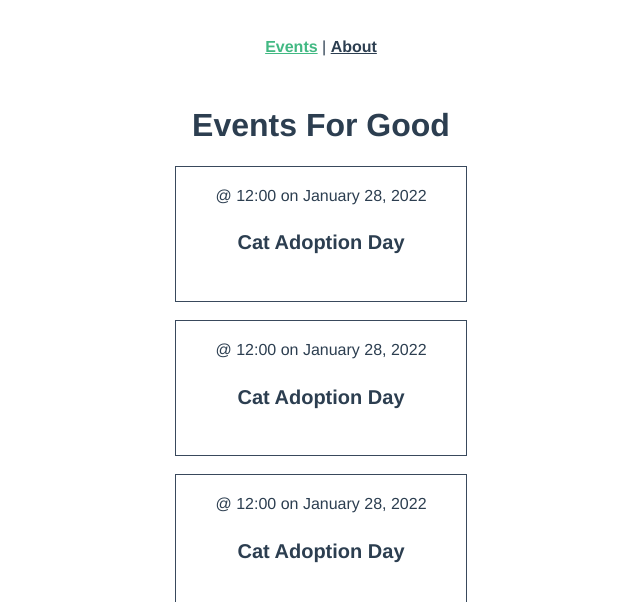
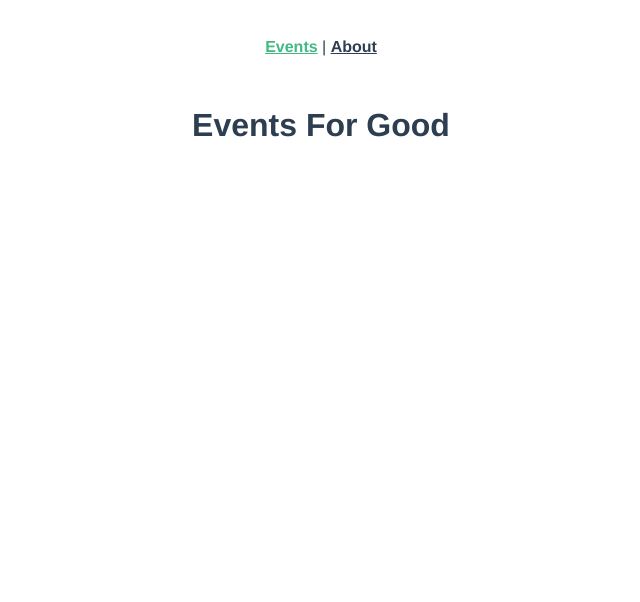
Before and after one commit to eduardomecchia/real-world-vue, a Vue app: page / in a window 1280 px wide. Shown: the top 602 px of the page, without its empty margins (319-959 px from the left). Built offline with nearby package versions, Linux system fonts and the light colour scheme.

Commit message:
Install Axios and delete hardcoded event data

```diff
--- a/package.json
+++ b/package.json
@@ -8,6 +8,7 @@
     "lint": "vue-cli-service lint"
   },
   "dependencies": {
+    "axios": "^0.21.1",
     "core-js": "^3.6.5",
     "vue": "^3.0.0",
     "vue-router": "^4.0.0-0",
--- a/src/views/EventList.vue
+++ b/src/views/EventList.vue
@@ -17,43 +17,7 @@ export default {
 
   data() {
     return {
-      events: [
-        {
-          id: 5928101,
-          category: 'animal welfare',
-          title: 'Cat Adoption Day',
-          description: 'Find your new feline friend at this event',
-          location: 'Meow Town',
-          date: 'January 28, 2022',
-          time: '12:00',
-          petsAllowed: true,
-          organizer: 'Kat Laydee'
-        },
-
-        {
-          id: 5928102,
-          category: 'animal welfare',
-          title: 'Cat Adoption Day',
-          description: 'Find your new feline friend at this event',
-          location: 'Meow Town',
-          date: 'January 28, 2022',
-          time: '12:00',
-          petsAllowed: true,
-          organizer: 'Kat Laydee'
-        },
-
-        {
-          id: 5928103,
-          category: 'animal welfare',
-          title: 'Cat Adoption Day',
-          description: 'Find your new feline friend at this event',
-          location: 'Meow Town',
-          date: 'January 28, 2022',
-          time: '12:00',
-          petsAllowed: true,
-          organizer: 'Kat Laydee'
-        },
-      ]
+      events: null
     }
   }
 }
```
Also changed, not shown: 1 other file (tests, documents, lock files or other folders).
